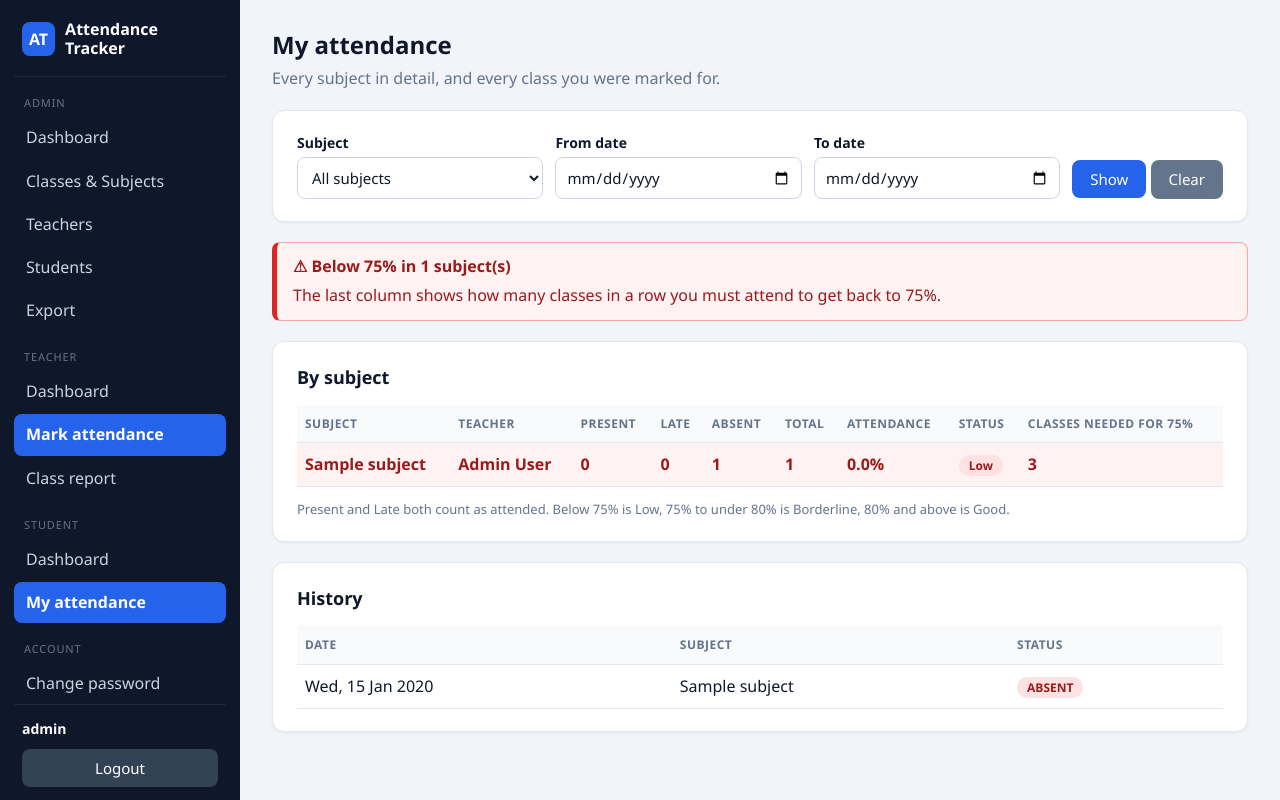
After one commit to Amith-GA/Student-Attendance-Tracker, a Spring Boot app: page /student/attendance in a window 1280 px wide. The commit adds this page. Run offline with Spring Boot 4, Linux system fonts and the light colour scheme; a user stored in the database is signed in; tables that the repository leaves empty hold one stand-in row (values such as "Sample post"); some of the project's set-up classes (security, data sources, template engines, error pages and the like) are left out, and stand-ins take their place; some libraries are stand-ins or nearby versions.

Commit message:
AT-64: student dashboard and detailed attendance page with filters and history

```diff
--- a/src/main/java/com/attendance/tracker/controller/StudentDashboardController.java
+++ b/src/main/java/com/attendance/tracker/controller/StudentDashboardController.java
@@ -3,57 +3,113 @@ package com.attendance.tracker.controller;
 import com.attendance.tracker.model.AppUser;
 import com.attendance.tracker.model.Student;
 import com.attendance.tracker.repository.StudentRepository;
+import com.attendance.tracker.repository.SubjectRepository;
 import com.attendance.tracker.repository.UserRepository;
+import com.attendance.tracker.service.AttendanceMath;
 import com.attendance.tracker.service.ReportService;
 import com.attendance.tracker.service.SubjectAttendance;
+import org.springframework.format.annotation.DateTimeFormat;
 import org.springframework.stereotype.Controller;
 import org.springframework.ui.Model;
 import org.springframework.web.bind.annotation.GetMapping;
+import org.springframework.web.bind.annotation.RequestParam;
 
 import java.security.Principal;
+import java.time.LocalDate;
 import java.util.ArrayList;
 import java.util.List;
 
 /**
- * Student home page: the student's own subject-wise attendance (AT-30).
- * Only STUDENT users can open /student/** (see SecurityConfig), and the page
- * only ever shows the data of the logged-in student.
+ * The student's own pages:
+ *  - /student/home        dashboard with the overall picture (AT-30, AT-38, AT-64)
+ *  - /student/attendance  detailed table with filters and the day-by-day history (AT-64)
+ * Only STUDENT users can open /student/** (see SecurityConfig), and the pages
+ * only ever show the data of the logged-in student.
  */
 @Controller
 public class StudentDashboardController {
 
     private final UserRepository users;
     private final StudentRepository students;
+    private final SubjectRepository subjects;
     private final ReportService reports;
 
     public StudentDashboardController(UserRepository users, StudentRepository students,
-                                      ReportService reports) {
+                                      SubjectRepository subjects, ReportService reports) {
         this.users = users;
         this.students = students;
+        this.subjects = subjects;
         this.reports = reports;
     }
 
+    /** Dashboard: overall percentage, tiles, warning and a short list of all subjects. */
     @GetMapping("/student/home")
     public String home(Principal principal, Model model) {
-        AppUser user = users.findByUsername(principal.getName()).get();
-        Student student = students.findByUserId(user.getId()).orElse(null);
-
-        model.addAttribute("fullName", user.getFullName());
-        model.addAttribute("student", student); // null if the admin has not enrolled this account
+        Student student = loadStudent(principal, model);
         if (student != null) {
-            List<SubjectAttendance> rows = reports.subjectWiseAttendance(student);
-            model.addAttribute("rows", rows);
-
-            // AT-38: the subjects below 75%, shown in a warning at the top of the page
-            List<SubjectAttendance> low = new ArrayList<>();
-            for (SubjectAttendance row : rows) {
-                if (row.isBelowLimit()) {
-                    low.add(row);
-                }
-            }
-            model.addAttribute("lowSubjects", low);
-            model.addAttribute("minimumPercent", (int) SubjectAttendance.MINIMUM_PERCENT);
+            addSummary(model, reports.subjectWiseAttendance(student));
         }
         return "student/home";
     }
+
+    /** Detail page: one row per subject plus the history, both with optional filters. */
+    @GetMapping("/student/attendance")
+    public String attendance(@RequestParam(required = false) Long subjectId,
+                             @RequestParam(required = false) @DateTimeFormat(iso = DateTimeFormat.ISO.DATE) LocalDate from,
+                             @RequestParam(required = false) @DateTimeFormat(iso = DateTimeFormat.ISO.DATE) LocalDate to,
+                             Principal principal, Model model) {
+        Student student = loadStudent(principal, model);
+        if (student != null) {
+            // the chosen filters are sent back so the boxes stay filled in
+            model.addAttribute("classSubjects", subjects.findByClassRoomIdOrderByNameAsc(student.getClassRoom().getId()));
+            model.addAttribute("subjectId", subjectId);
+            model.addAttribute("from", from);
+            model.addAttribute("to", to);
+            try {
+                addSummary(model, reports.subjectWiseAttendance(student, subjectId, from, to));
+                model.addAttribute("history", reports.history(student, subjectId, from, to));
+            } catch (IllegalArgumentException e) {
+                model.addAttribute("error", e.getMessage());
+            }
+        }
+        return "student/attendance";
+    }
+
+    /** Finds the logged-in student's profile (null if the admin has not enrolled the account yet). */
+    private Student loadStudent(Principal principal, Model model) {
+        AppUser user = users.findByUsername(principal.getName()).get();
+        Student student = students.findByUserId(user.getId()).orElse(null);
+        model.addAttribute("fullName", user.getFullName());
+        model.addAttribute("student", student);
+        return student;
+    }
+
+    /** Puts the subject rows and the overall numbers (all subjects together) into the page. */
+    private void addSummary(Model model, List<SubjectAttendance> rows) {
+        int present = 0;
+        int late = 0;
+        int absent = 0;
+        List<SubjectAttendance> low = new ArrayList<>();
+        for (SubjectAttendance row : rows) {
+            present += row.getPresent();
+            late += row.getLate();
+            absent += row.getAbsent();
+            if (row.isBelowLimit()) {
+                low.add(row); // AT-38: subjects below 75%, shown in a warning
+            }
+        }
+        int attended = present + late;
+        int total = attended + absent;
+
+        model.addAttribute("rows", rows);
+        model.addAttribute("lowSubjects", low);
+        model.addAttribute("minimumPercent", (int) SubjectAttendance.MINIMUM_PERCENT);
+        model.addAttribute("overallPresent", present);
+        model.addAttribute("overallLate", late);
+        model.addAttribute("overallAbsent", absent);
+        model.addAttribute("overallAttended", attended);
+        model.addAttribute("overallTotal", total);
+        model.addAttribute("overallPercent", AttendanceMath.percentage(attended, total));
+        model.addAttribute("overallLevel", AttendanceMath.level(attended, total));
+    }
 }
--- a/src/main/resources/templates/fragments/sidebar.html
+++ b/src/main/resources/templates/fragments/sidebar.html
@@ -41,6 +41,7 @@
         <div class="role-label">Student</div>
         <nav class="menu">
             <a th:href="@{/student/home}" th:classappend="${active == 'home'} ? 'active'">Dashboard</a>
+            <a th:href="@{/student/attendance}" th:classappend="${active == 'attendance'} ? 'active'">My attendance</a>
         </nav>
     </div>
 
--- /dev/null
+++ b/src/main/resources/templates/fragments/ui.html
@@ -0,0 +1,24 @@
+<!DOCTYPE html>
+<html xmlns:th="http://www.thymeleaf.org">
+<body>
+<!--
+  Small pieces used on several pages. The "level" comes from AttendanceMath.level():
+  none (no classes yet), low (below 75%), borderline (75 up to 80%) or good (80% and up).
+
+  Use them like this:
+    <span th:replace="~{fragments/ui :: badge(${row.level})}"></span>
+    <div  th:replace="~{fragments/ui :: bar(${row.level}, ${row.percentage})}"></div>
+-->
+
+<!-- coloured label: Low / Borderline / Good -->
+<span th:fragment="badge(level)" class="badge"
+      th:classappend="${level == 'low'} ? 'badge-low' : (${level == 'borderline'} ? 'badge-warn' : (${level == 'good'} ? 'badge-good' : 'badge-grey'))"
+      th:text="${level == 'low'} ? 'Low' : (${level == 'borderline'} ? 'Borderline' : (${level == 'good'} ? 'Good' : 'No classes yet'))"></span>
+
+<!-- progress bar filled to the percentage -->
+<div th:fragment="bar(level, percent)" class="bar"
+     th:classappend="${level == 'low'} ? 'low' : (${level == 'borderline'} ? 'mid')">
+    <span th:style="'width:' + ${percent} + '%'"></span>
+</div>
+</body>
+</html>
--- /dev/null
+++ b/src/main/resources/templates/student/attendance.html
@@ -0,0 +1,123 @@
+<!DOCTYPE html>
+<html xmlns:th="http://www.thymeleaf.org">
+<head>
+    <meta charset="UTF-8">
+    <meta name="viewport" content="width=device-width, initial-scale=1">
+    <title>My attendance - Attendance Tracker</title>
+    <link rel="stylesheet" th:href="@{/css/style.css}">
+</head>
+<body>
+<div class="app">
+<aside th:replace="~{fragments/sidebar :: sidebar('attendance')}"></aside>
+<main class="main">
+    <h1 class="page-title">My attendance</h1>
+    <p class="page-sub">Every subject in detail, and every class you were marked for.</p>
+
+    <p class="error" th:if="${error}" th:text="${error}"></p>
+
+    <!-- The admin has not added this account to a class yet -->
+    <div class="card" th:if="${student == null}">
+        <p class="empty">You are not enrolled in a class yet. Please ask the admin.</p>
+    </div>
+
+    <div th:if="${student != null}">
+        <!-- Filters: a GET form, so the choices go into the address of this page -->
+        <div class="card">
+            <form th:action="@{/student/attendance}" method="get" class="filters">
+                <div>
+                    <label for="subjectId">Subject</label>
+                    <select id="subjectId" name="subjectId">
+                        <option value="">All subjects</option>
+                        <option th:each="s : ${classSubjects}" th:value="${s.id}" th:text="${s.name}"
+                                th:selected="${subjectId != null and subjectId == s.id}"></option>
+                    </select>
+                </div>
+                <div>
+                    <label for="from">From date</label>
+                    <input type="date" id="from" name="from" th:value="${from}">
+                </div>
+                <div>
+                    <label for="to">To date</label>
+                    <input type="date" id="to" name="to" th:value="${to}">
+                </div>
+                <div style="flex:none">
+                    <button type="submit">Show</button>
+                    <a class="btn btn-grey" th:href="@{/student/attendance}">Clear</a>
+                </div>
+            </form>
+        </div>
+
+        <!-- AT-38: warning, only when no filter error and something is below 75% -->
+        <div class="warning" th:if="${lowSubjects != null and !#lists.isEmpty(lowSubjects)}" style="margin-top:20px">
+            <strong>&#9888; Below <span th:text="${minimumPercent}"></span>% in
+                <span th:text="${#lists.size(lowSubjects)}"></span> subject(s)</strong>
+            <p>The last column shows how many classes in a row you must attend to get back to
+                <span th:text="${minimumPercent}"></span>%.</p>
+        </div>
+
+        <div class="card" th:if="${rows != null}" style="margin-top:20px">
+            <h2>By subject</h2>
+            <p class="empty" th:if="${#lists.isEmpty(rows)}">No subjects to show.</p>
+            <table th:unless="${#lists.isEmpty(rows)}">
+                <thead>
+                <tr>
+                    <th>Subject</th><th>Teacher</th><th>Present</th><th>Late</th><th>Absent</th>
+                    <th>Total</th><th>Attendance</th><th>Status</th><th>Classes needed for 75%</th>
+                </tr>
+                </thead>
+                <tbody>
+                <tr th:each="r : ${rows}" th:classappend="${r.belowLimit} ? 'low'">
+                    <td th:text="${r.subjectName}"></td>
+                    <td th:text="${r.teacherName}"></td>
+                    <td th:text="${r.present}"></td>
+                    <td th:text="${r.late}"></td>
+                    <td th:text="${r.absent}"></td>
+                    <td th:text="${r.total}"></td>
+                    <td>
+                        <span th:if="${r.noClassesYet}">-</span>
+                        <span th:unless="${r.noClassesYet}" th:text="${r.percentage + '%'}"></span>
+                    </td>
+                    <td><span th:replace="~{fragments/ui :: badge(${r.level})}"></span></td>
+                    <td th:text="${r.belowLimit ? r.classesNeeded : '-'}"></td>
+                </tr>
+                </tbody>
+                <tfoot th:if="${#lists.size(rows) > 1}">
+                <tr>
+                    <th colspan="2">All shown subjects</th>
+                    <th th:text="${overallPresent}"></th>
+                    <th th:text="${overallLate}"></th>
+                    <th th:text="${overallAbsent}"></th>
+                    <th th:text="${overallTotal}"></th>
+                    <th th:text="${overallTotal == 0 ? '-' : overallPercent + '%'}"></th>
+                    <th><span th:replace="~{fragments/ui :: badge(${overallLevel})}"></span></th>
+                    <th></th>
+                </tr>
+                </tfoot>
+            </table>
+            <p class="hint">Present and Late both count as attended. Below 75% is Low, 75% to under 80% is Borderline, 80% and above is Good.</p>
+        </div>
+
+        <div class="card" th:if="${history != null}" style="margin-top:20px">
+            <h2>History</h2>
+            <p class="empty" th:if="${#lists.isEmpty(history)}">No attendance has been recorded for these filters.</p>
+            <table th:unless="${#lists.isEmpty(history)}">
+                <thead>
+                <tr><th>Date</th><th>Subject</th><th>Status</th></tr>
+                </thead>
+                <tbody>
+                <tr th:each="h : ${history}">
+                    <td th:text="${#temporals.format(h.attendanceDate, 'EEE, dd MMM yyyy')}"></td>
+                    <td th:text="${h.subject.name}"></td>
+                    <td>
+                        <span class="badge" th:text="${h.status}"
+                              th:classappend="${h.status.name() == 'PRESENT'} ? 'badge-good' : (${h.status.name() == 'LATE'} ? 'badge-warn' : 'badge-low')"></span>
+                    </td>
+                </tr>
+                </tbody>
+            </table>
+        </div>
+    </div>
+</main>
+</div>
+</body>
+</html>
```
Also changed, not shown: src/main/java/com/attendance/tracker/service/AttendanceMath.java (+32 -0 lines), src/main/java/com/attendance/tracker/service/ReportService.java (+60 -12 lines), src/main/java/com/attendance/tracker/service/SubjectAttendance.java (+34 -13 lines), src/main/resources/templates/student/home.html (+37 -13 lines).
